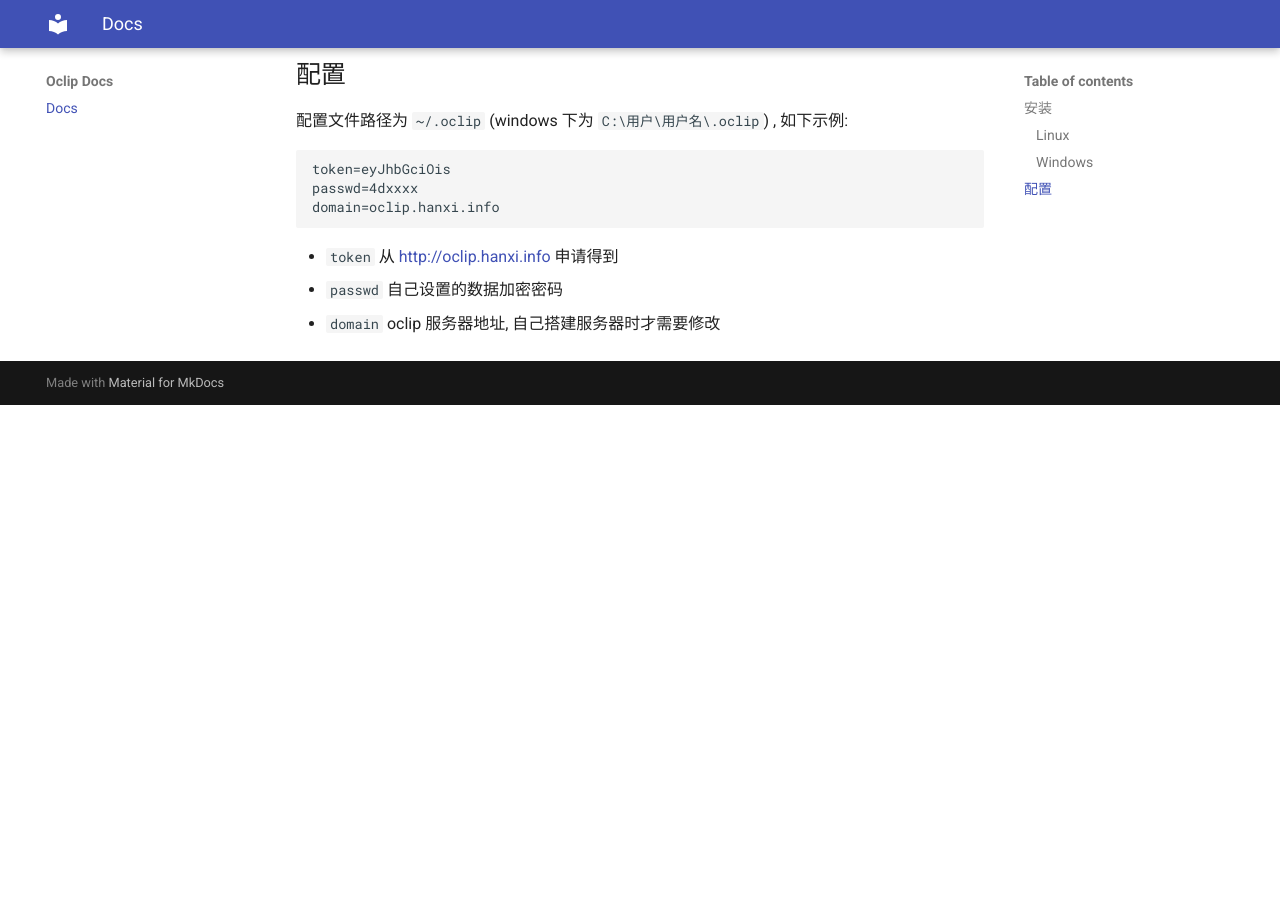
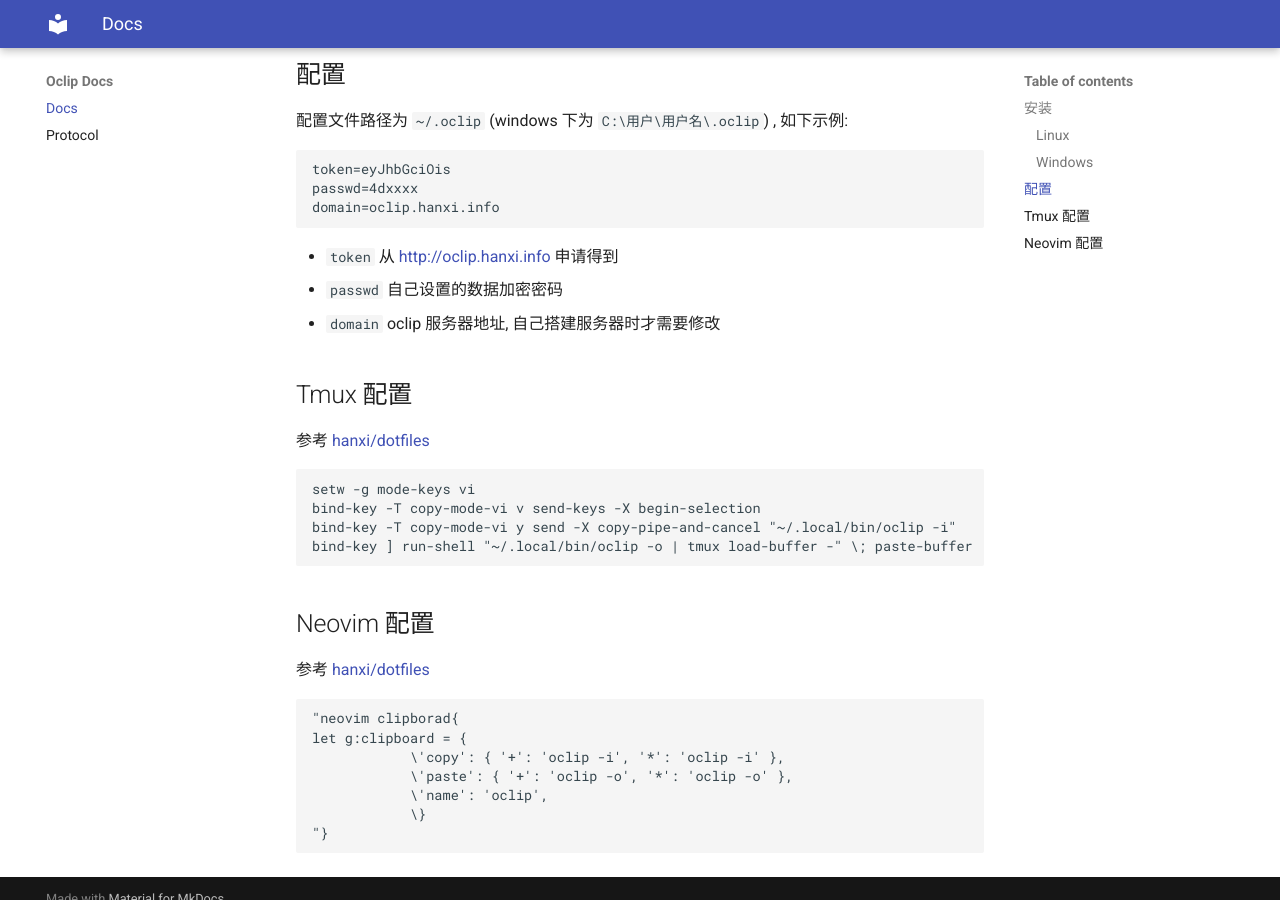
Before and after one commit to oclip/docs, an MkDocs documentation site: the page built from docs/index.md, in a window 1280 px wide and 900 px high, scrolled down 627 px. Built offline with MkDocs 1.6.1 and Material for MkDocs 9.7.7, drawn with Linux system fonts in a browser that asks for light colours; before the commit the page ends 1032 px from its top, so only the background shows below that.

Commit message:
add protocol docs

````diff
--- a/docs/index.md
+++ b/docs/index.md
@@ -34,3 +34,28 @@ domain=oclip.hanxi.info
 - `token` 从 <http://oclip.hanxi.info> 申请得到
 - `passwd` 自己设置的数据加密密码
 - `domain` oclip 服务器地址, 自己搭建服务器时才需要修改
+
+## Tmux 配置
+
+参考 [hanxi/dotfiles](https://github.com/hanxi/dotfiles)
+
+```
+setw -g mode-keys vi
+bind-key -T copy-mode-vi v send-keys -X begin-selection
+bind-key -T copy-mode-vi y send -X copy-pipe-and-cancel "~/.local/bin/oclip -i"
+bind-key ] run-shell "~/.local/bin/oclip -o | tmux load-buffer -" \; paste-buffer ;
+```
+
+## Neovim 配置
+
+参考 [hanxi/dotfiles](https://github.com/hanxi/dotfiles)
+
+```viml
+"neovim clipborad{
+let g:clipboard = {
+            \'copy': { '+': 'oclip -i', '*': 'oclip -i' },
+            \'paste': { '+': 'oclip -o', '*': 'oclip -o' },
+            \'name': 'oclip',
+            \}
+"}
+```
--- a/mkdocs.yml
+++ b/mkdocs.yml
@@ -4,5 +4,6 @@ theme:
 plugins: []
 nav:
     - Docs: index.md
+    - Protocol: protocol.md
 
 site_url: https://oclip.hanxi.info
````
Also changed, not shown: docs/protocol.md (added, +46 -0 lines).
